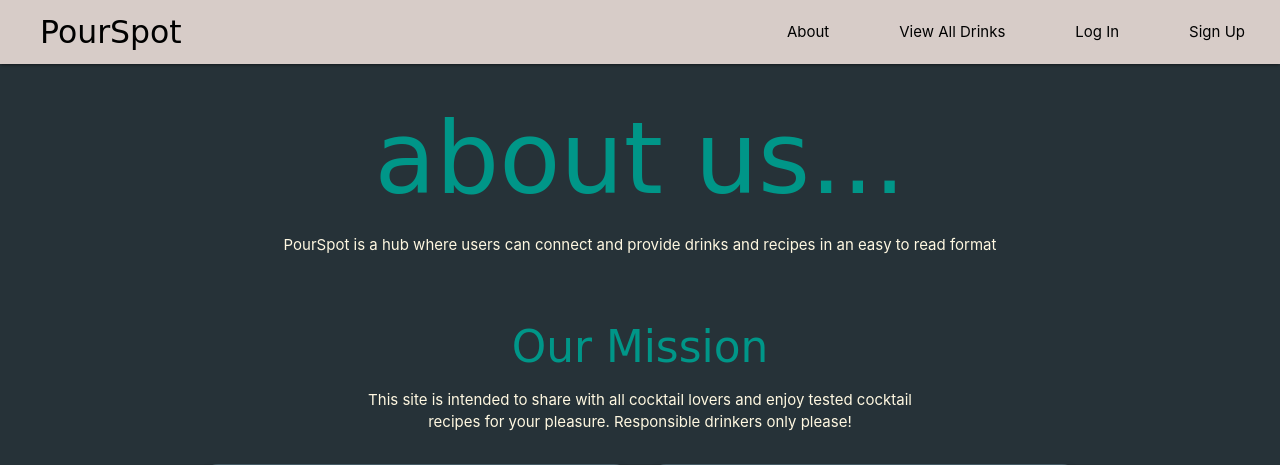
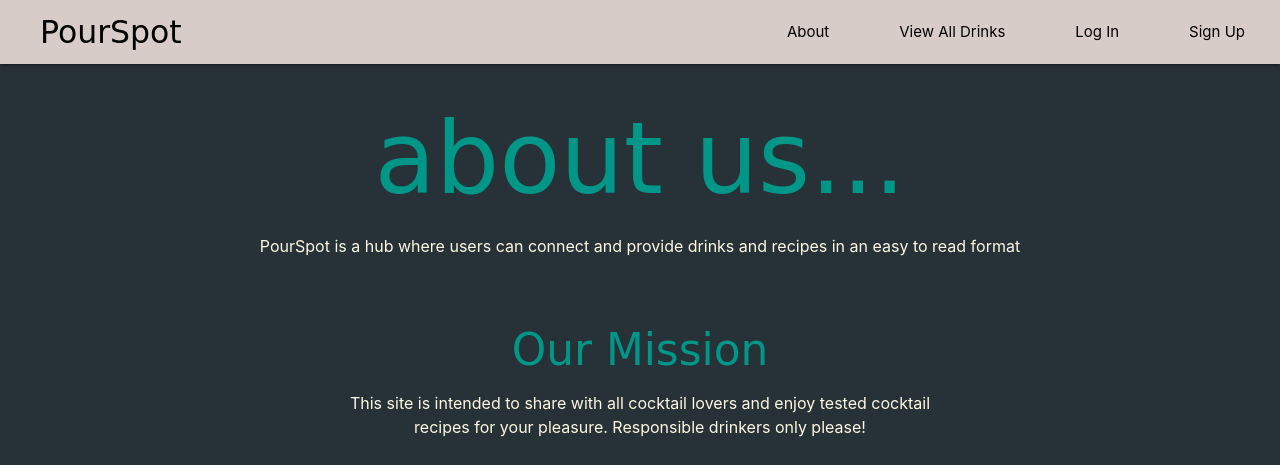
Before and after one commit to sicknarf/Project-3, a Django app: page /about-us/ in a window 1280 px wide. Shown: the top 465 px of the page. Run offline with Django 4.2, Linux system fonts and the light colour scheme; some web fonts are replaced.

Commit message:
final updated about-us

```diff
--- a/pourspot/main_app/static/css/style.css
+++ b/pourspot/main_app/static/css/style.css
@@ -17,15 +17,14 @@ h2 {
     text-align: center;
 }
 
+.font-size {
+    font-size: 16px;
+}
+
 .font-ms-madi {
     font-family: 'Ms Madi', cursive;
     text-align: center;
 }
-
-.add-recipe {
-    font-family: ;
-}
-
 
 .cocktails {
     background-image: url("https://pourspot-bucket.s3.us-west-1.amazonaws.com/PWts0MF+wide.jpg");
@@ -170,7 +169,7 @@ img {
   }
 
   .mission {
-    width: 550px;
+    width: 600px;
     margin: 0 auto;
   }
 
--- a/pourspot/main_app/templates/about.html
+++ b/pourspot/main_app/templates/about.html
@@ -4,10 +4,10 @@
 
     <span class="amber-text text-lighten-5">
         <h2 class="teal-text lighten-2">about us...</h2>
-        <p class="center-align">PourSpot is a hub where users can connect and provide drinks and recipes in an easy to read format</p>
+        <p class="center-align font-size">PourSpot is a hub where users can connect and provide drinks and recipes in an easy to read format</p>
     </br>
         <h3 class="font-ms-madi teal-text lighten-2">Our Mission</h3>
-        <p class="center-align mission">This site is intended to share with all cocktail lovers and enjoy tested cocktail recipes for your pleasure. Responsible drinkers only please!</p>
+        <p class="center-align mission font-size">This site is intended to share with all cocktail lovers and enjoy tested cocktail recipes for your pleasure. Responsible drinkers only please!</p>
     </span>
     </br>
 
```
